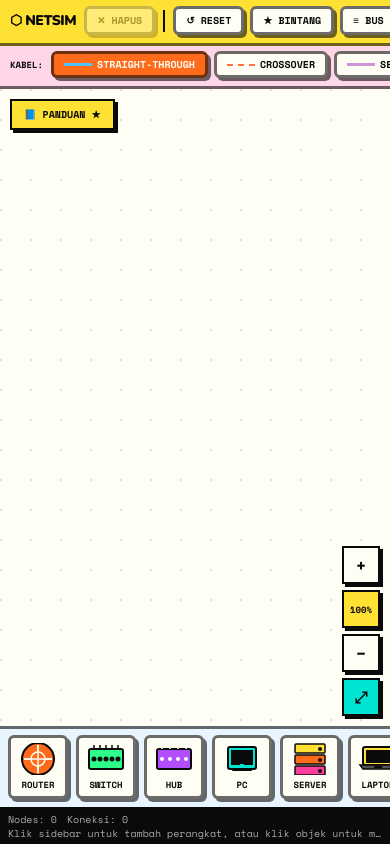
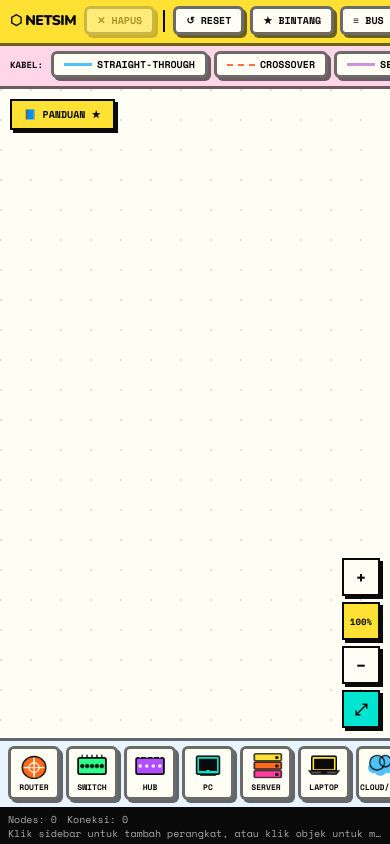
Before and after one commit to NALZANOMALI/netsim, a website: page public/index.html in a window 390 px wide. Drawn offline with nearby package versions, Linux system fonts and the light colour scheme.

Commit message:
Update index.html

```diff
--- a/public/index.html
+++ b/public/index.html
@@ -72,6 +72,8 @@ body{font-family:'Space Mono',monospace;font-size:12px;background:var(--white);c
   transition:transform .1s,box-shadow .1s;
   text-transform:uppercase;
 }
+
+
 .btn:hover{transform:translate(1px,1px);box-shadow:2px 2px 0 var(--black)}
 .btn:active{transform:translate(3px,3px);box-shadow:0 0 0 var(--black)}
 .btn.on{background:var(--cyan);color:var(--black);border-color:var(--black)}
@@ -542,6 +544,15 @@ canvas#c{position:absolute;top:0;left:0;z-index:1;display:block;touch-action:non
   #tour-card{width:calc(100vw - 24px);max-width:320px;padding:14px}
   #tour-card .tour-btns{flex-wrap:wrap}
   #tour-card .tour-btns button{padding:6px 10px;white-space:nowrap}
+}
+
+/* ============ TOMBOL PERANGKAT LEBIH KECIL DI HP ============ */
+@media (max-width:720px),(max-height:480px){
+  .dev-btn{width:52px;padding:4px 1px;font-size:8px}
+  .dev-btn canvas{width:36px;height:26px;margin-bottom:2px}
+}
+@media (max-width:720px){
+  #sidebar{padding:5px 8px 7px;gap:6px}
 }
 
 @keyframes none{}
@@ -567,7 +578,7 @@ canvas#c{position:absolute;top:0;left:0;z-index:1;display:block;touch-action:non
 </div>
 <div id="cable-bar">
   <span style="color:var(--black);font-size:9px;font-weight:700;font-family:'Space Mono',monospace;margin-right:2px;text-transform:uppercase">Kabel:</span>
-  <div class="ctype on" id="ct-straight" onclick="setCable('straight',this)">
+  <div class="ctype" id="ct-straight" onclick="setCable('straight',this)">
     <div class="cline" style="background:#4fc3f7"></div> Straight-through
   </div>
   <div class="ctype" id="ct-cross" onclick="setCable('cross',this)">
@@ -587,7 +598,7 @@ canvas#c{position:absolute;top:0;left:0;z-index:1;display:block;touch-action:non
 <div id="sidebar">
   <div style="font-size:9px;color:var(--black);font-weight:700;font-family:'Space Mono',monospace;margin-bottom:4px;text-transform:uppercase">Device</div>
   <div class="dev-btn" id="d-router" onclick="pickDev('router',this)">
-    <canvas width="44" height="32" id="ic-router"></canvas>Router
+    <canvas width="44" height="34" id="ic-router"></canvas>Router
   </div>
   <div class="dev-btn" id="d-switch" onclick="pickDev('switch',this)">
     <canvas width="44" height="32" id="ic-switch"></canvas>Switch
@@ -599,7 +610,7 @@ canvas#c{position:absolute;top:0;left:0;z-index:1;display:block;touch-action:non
     <canvas width="44" height="32" id="ic-pc"></canvas>PC
   </div>
   <div class="dev-btn" id="d-server" onclick="pickDev('server',this)">
-    <canvas width="44" height="32" id="ic-server"></canvas>Server
+    <canvas width="40" height="34" id="ic-server"></canvas>Server
   </div>
   <div class="dev-btn" id="d-laptop" onclick="pickDev('laptop',this)">
     <canvas width="44" height="32" id="ic-laptop"></canvas>Laptop
@@ -608,7 +619,7 @@ canvas#c{position:absolute;top:0;left:0;z-index:1;display:block;touch-action:non
     <canvas width="44" height="32" id="ic-cloud"></canvas>Cloud/ISP
   </div>
   <div class="dev-btn" id="d-phone" onclick="pickDev('phone',this)">
-    <canvas width="44" height="32" id="ic-phone"></canvas>IP Phone
+    <canvas width="44" height="32" id="ic-phone"></canvas>Phone
   </div>
 </div>
 <div id="canvas-wrap">
@@ -650,7 +661,7 @@ canvas#c{position:absolute;top:0;left:0;z-index:1;display:block;touch-action:non
 </div>
 <div id="info-bar">
   <span id="info-mode">Mode: Kabel</span>
-  <span id="info-cable">Kabel: Straight-through</span>
+  <span id="info-cable">Kabel: belum dipilih</span>
   <span id="info-nodes">Nodes: 0</span>
   <span id="info-edges">Koneksi: 0</span>
   <span id="info-tip">Klik sidebar untuk tambah perangkat, klik 2 perangkat untuk hubungkan, atau klik objek untuk memilihnya</span>
@@ -666,7 +677,7 @@ var ctx=cv.getContext('2d');
 var tooltip=document.getElementById('tooltip');
 
 var nodes=[],edges=[],sel=null,linkFrom=null;
-var mode='cable',cableType='straight';
+var mode='cable',cableType=null; // null = belum ada jenis kabel yang dipilih
 var dragNode=null,dragSX=0,dragSY=0,nSX=0,nSY=0,didMove=false;
 var dragEdgeHandle=null; // {edge,end:'a'|'b',curX,curY} — dragging a cable endpoint to another device
 var devType=null;
@@ -863,6 +874,13 @@ function handleAt(edge,x,y){
   return null;
 }
 function handleCableTap(hitNode){
+  if(!cableType){
+    linkFrom=null;
+    document.getElementById('info-tip').textContent='Pilih jenis kabel dulu di bar atas (STRAIGHT-THROUGH, CROSSOVER, dst).';
+    if(typeof showTip==='function') showTip('👆 Pilih jenis kabel dulu di bar merah muda di atas.');
+    draw();
+    return;
+  }
   if(!linkFrom){
     linkFrom=hitNode;
     document.getElementById('info-tip').textContent='Dari '+hitNode.label+' — klik perangkat tujuan';
@@ -1417,8 +1435,14 @@ function drawSidebarIcons(){
     var ic=document.getElementById('ic-'+k);
     if(!ic)return;
     var c=ic.getContext('2d');
-    c.clearRect(0,0,44,32);
-    c.save();c.translate(22,16);
+    c.clearRect(0,0,44,34);
+    c.save();
+    if(k==='router'){
+      c.translate(22,19);   // turunin titik tengah
+      c.scale(0.9,0.9);     // kecilin dikit biar muat
+    } else {
+      c.translate(22,16);
+    }
     map[k](c);
     c.restore();
   });
```
